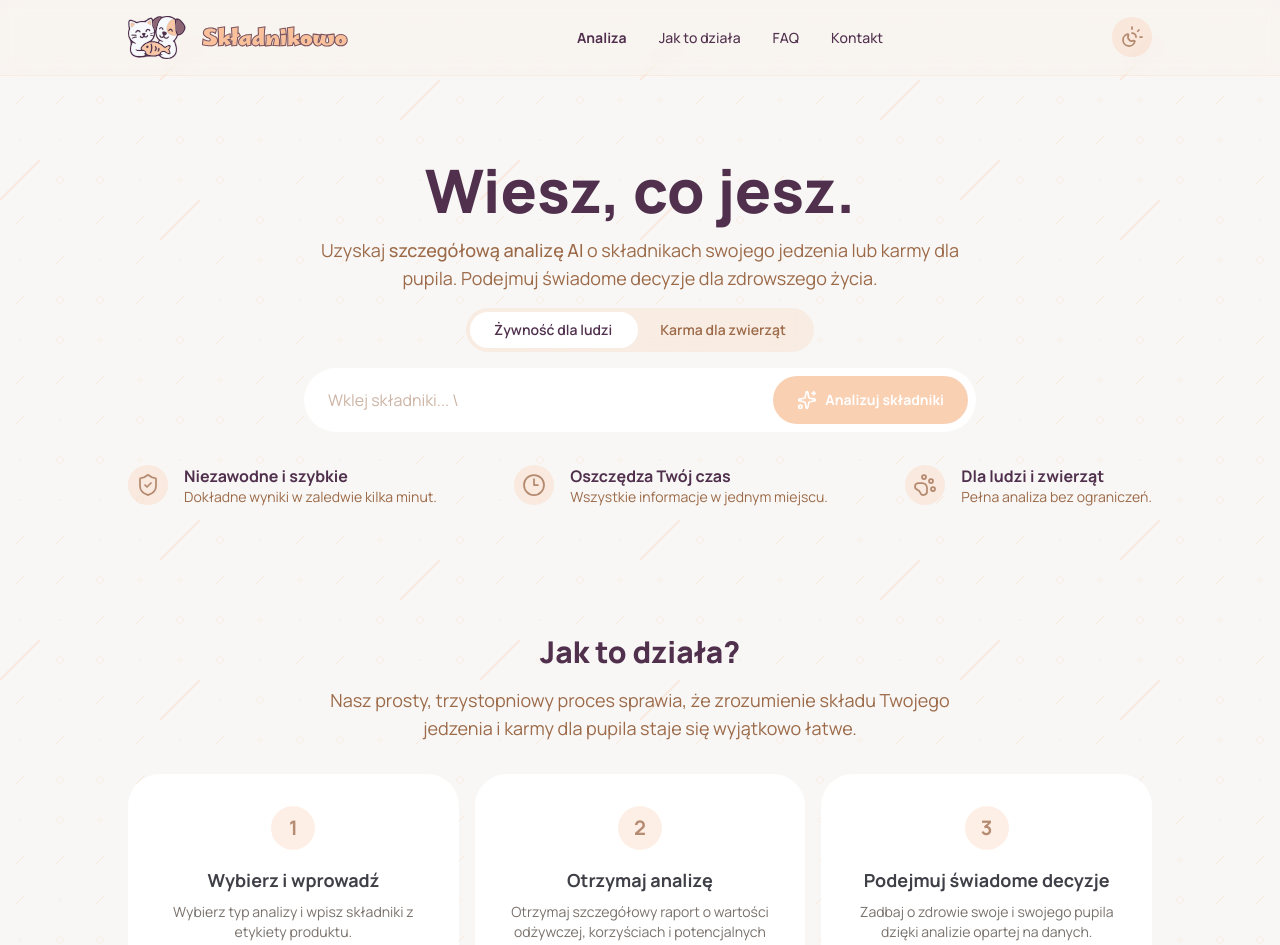
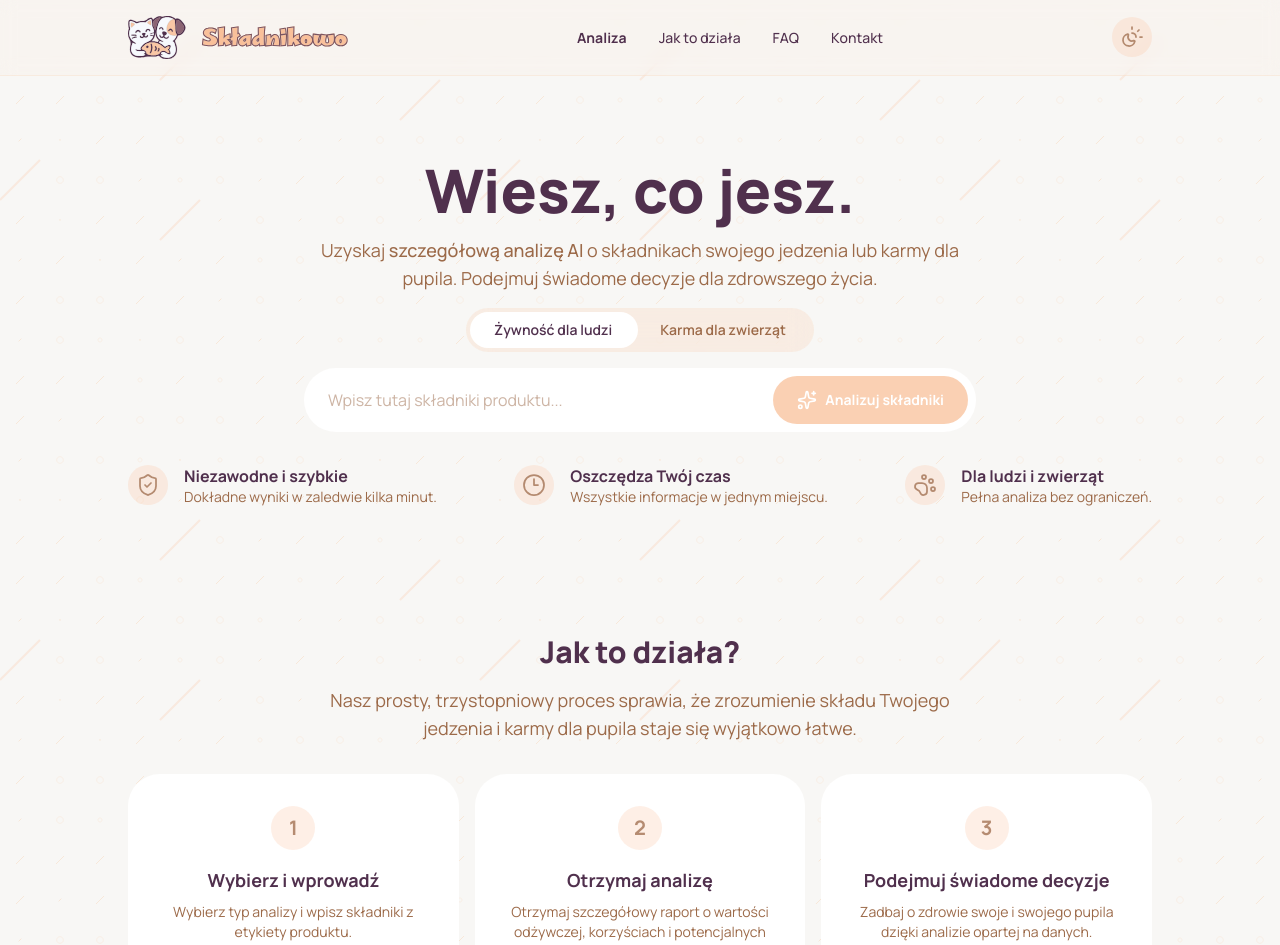
Before and after one commit to krzx000/skladnikowo, a Next.js app: page / in a window 1280 px wide. Shown: the top 945 px of the page. Built offline with nearby package versions, Linux system fonts and the light colour scheme.

Commit message:
style: kolorów tekstu w sekcji głównej i placeholdera w AnalyzeInput

```diff
--- a/app/components/AnalyzeInput.tsx
+++ b/app/components/AnalyzeInput.tsx
@@ -54,7 +54,7 @@ export const AnalyzeInput = () => {
           className={`${textareaBaseClasses} ${
             isMultiline ? "w-full px-4" : "flex-1"
           }`}
-          placeholder="Wklej składniki... \"
+          placeholder="Wpisz tutaj składniki produktu..."
           rows={1}
         />
 
--- a/app/page.tsx
+++ b/app/page.tsx
@@ -112,12 +112,12 @@ export default function Home() {
               </Icon>
               <div className="flex flex-col items-start self-stretch justify-start gap-2">
                 <div className="flex flex-col items-center self-stretch justify-start">
-                  <div className="justify-center text-lg font-bold text-center text-zinc-700">
+                  <div className="justify-center text-lg font-bold text-center text-primary">
                     Wybierz i wprowadź
                   </div>
                 </div>
                 <div className="flex flex-col items-center self-stretch justify-start">
-                  <div className="self-stretch justify-center text-sm font-normal text-center text-stone-500 ">
+                  <div className="self-stretch justify-center text-sm font-normal text-center text-secondary ">
                     Wybierz typ analizy i wpisz składniki z etykiety produktu.
                   </div>
                 </div>
@@ -129,12 +129,12 @@ export default function Home() {
               </Icon>
               <div className="flex flex-col items-start self-stretch justify-start gap-2">
                 <div className="flex flex-col items-center self-stretch justify-start">
-                  <div className="justify-center text-lg font-bold text-center text-zinc-700">
+                  <div className="justify-center text-lg font-bold text-center text-primary">
                     Otrzymaj analizę
                   </div>
                 </div>
                 <div className="flex flex-col items-center self-stretch justify-start">
-                  <div className="self-stretch justify-center text-sm font-normal text-center text-stone-500 ">
+                  <div className="self-stretch justify-center text-sm font-normal text-center text-secondary ">
                     Otrzymaj szczegółowy raport o wartości odżywczej,
                     korzyściach i potencjalnych ryzykach.
                   </div>
@@ -147,12 +147,12 @@ export default function Home() {
               </Icon>
               <div className="flex flex-col items-start self-stretch justify-start gap-2">
                 <div className="flex flex-col items-center self-stretch justify-start">
-                  <div className="justify-center text-lg font-bold text-center text-zinc-700">
+                  <div className="justify-center text-lg font-bold text-center text-primary">
                     Podejmuj świadome decyzje
                   </div>
                 </div>
                 <div className="flex flex-col items-center self-stretch justify-start">
-                  <div className="self-stretch justify-center text-sm font-normal text-center text-stone-500 ">
+                  <div className="self-stretch justify-center text-sm font-normal text-center text-secondary ">
                     Zadbaj o zdrowie swoje i swojego pupila dzięki analizie
                     opartej na danych.
                   </div>
```
